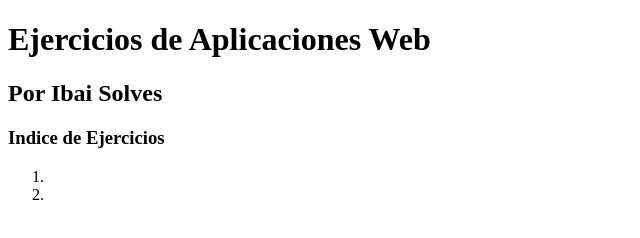
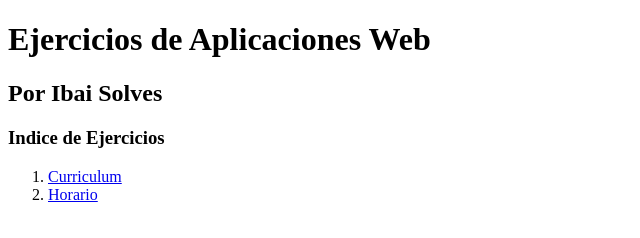
Before and after one commit to Ibaisolves/APW-25-26, a plain HTML site: page index.html in a window 1280 px wide. Shown: the whole page, without its empty margins (0-640 px from the left). Drawn offline with Linux system fonts and the light colour scheme.

Commit message:
Update index.html

```diff
--- a/index.html
+++ b/index.html
@@ -13,8 +13,8 @@
     <h2>Por Ibai Solves</h2>
     <h3>Indice de Ejercicios</h3>
     <ol>
-        <li><a href="Activitat 2/index.html"</li>
-        <li><a href="HORARIO/index.html"</li>
+        <li><a href="Activitat 2/index.html">Curriculum</li>
+        <li><a href="HORARIO/index.html">Horario</li>
     </ol>
 
 </body>
```
